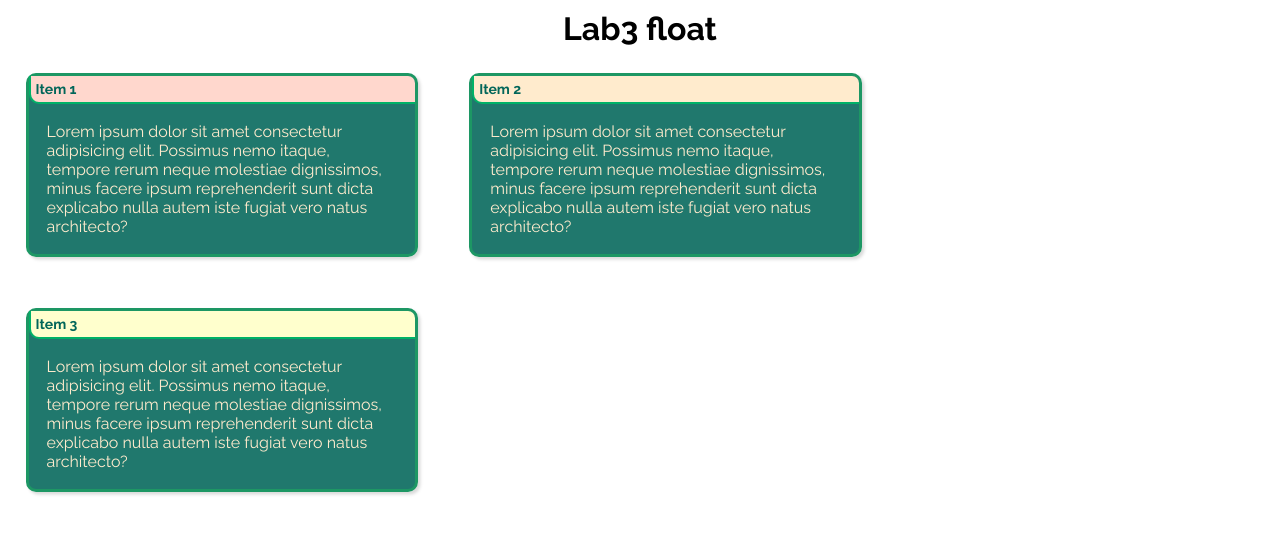
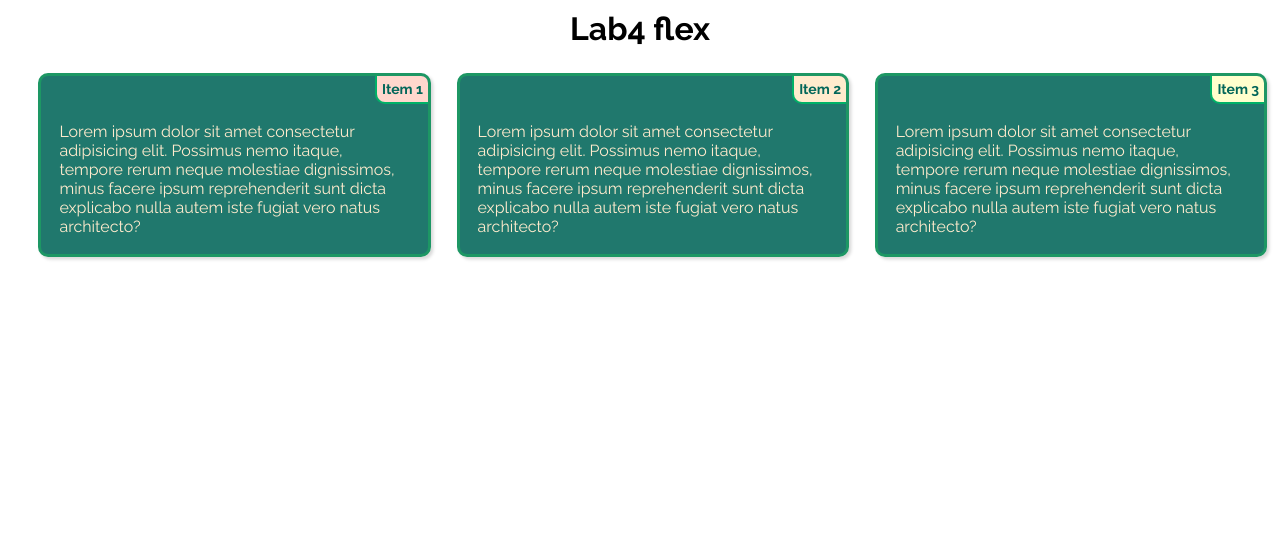
Before and after one commit to FedorivRostik/frontend_pnu_course, a plain HTML site: page lab4/index.html in a window 1280 px wide. Drawn offline with Linux system fonts and the light colour scheme.

Commit message:
lab 4 is done

```diff
--- a/lab4/css/flex.css
+++ b/lab4/css/flex.css
@@ -5,9 +5,18 @@
     font-family: 'Raleway', sans-serif;
 }
 
+.h1-wrapper {
+    display: flex;
+    justify-content: center;
+}
+
 h1 {
-  text-align: center;
     margin-top: 10px;
+}
+
+.topic-wrapper {
+    display: flex;
+    justify-content: end;
 }
 
 .topic {
@@ -26,6 +35,7 @@ h1 {
 }
 
 [class*="col-"]:nth-of-type(3n+2) .topic {
+
     background-color: rgba(255, 235, 205, 1);
 }
 
@@ -33,13 +43,12 @@ h1 {
     background-color: rgba(255, 255, 205, 1);
 }
 
-.wrapper {
-  margin: 0 auto;
-}
 
 .row {
+    width: 100%;
     display: flex;
     flex-wrap: wrap;
+    justify-content: center;
 }
 
 p:nth-of-type(3n+1) {
@@ -47,8 +56,13 @@ p:nth-of-type(3n+1) {
     color: blanchedalmond;
 }
 
+
+
 [class*="col-"] {
-  margin: 2%;
+
+    display: flex;
+    flex-direction: column;
+    margin: 2% 0 0 2%;
     border: 3px solid rgb(29, 151, 100);
     border-radius: 10px;
     background-color: rgba(2, 102, 89, 0.877);
--- a/lab4/index.html
+++ b/lab4/index.html
@@ -13,11 +13,15 @@
         rel="stylesheet">
 </head>
 
-<h1>Lab3 float</h1>
-<div class="wrapper">
+<div class="h1-wrapper">
+    <h1>Lab4 flex</h1>
+</div>
+
 <div class="row">
     <div class="col-lg-4 col-md-6 col-sm-12">
+        <div class="topic-wrapper">
             <div class="topic"> Item 1</div>
+        </div>
         <p>
             Lorem ipsum dolor sit amet consectetur adipisicing elit. Possimus nemo itaque, tempore rerum neque
             molestiae
@@ -26,7 +30,9 @@
         </p>
     </div>
     <div class="col-lg-4 col-md-6 col-sm-12">
+        <div class="topic-wrapper">
             <div class="topic">Item 2</div>
+        </div>
         <p>
             Lorem ipsum dolor sit amet consectetur adipisicing elit. Possimus nemo itaque, tempore rerum neque
             molestiae
@@ -35,11 +41,14 @@
         </p>
     </div>
     <div class="col-lg-4 col-md-12 col-sm-12">
+        <div class="topic-wrapper">
             <div class="topic">Item 3</div>
+        </div>
         <p>
             Lorem ipsum dolor sit amet consectetur adipisicing elit. Possimus nemo itaque, tempore rerum neque
             molestiae
-                dignissimos, minus facere ipsum reprehenderit sunt dicta explicabo nulla autem iste fugiat vero natus
+            dignissimos, minus facere ipsum reprehenderit sunt dicta explicabo nulla autem iste fugiat vero
+            natus
             architecto?
         </p>
     </div>
```
Lines whose indentation alone changed are shown as unchanged.
